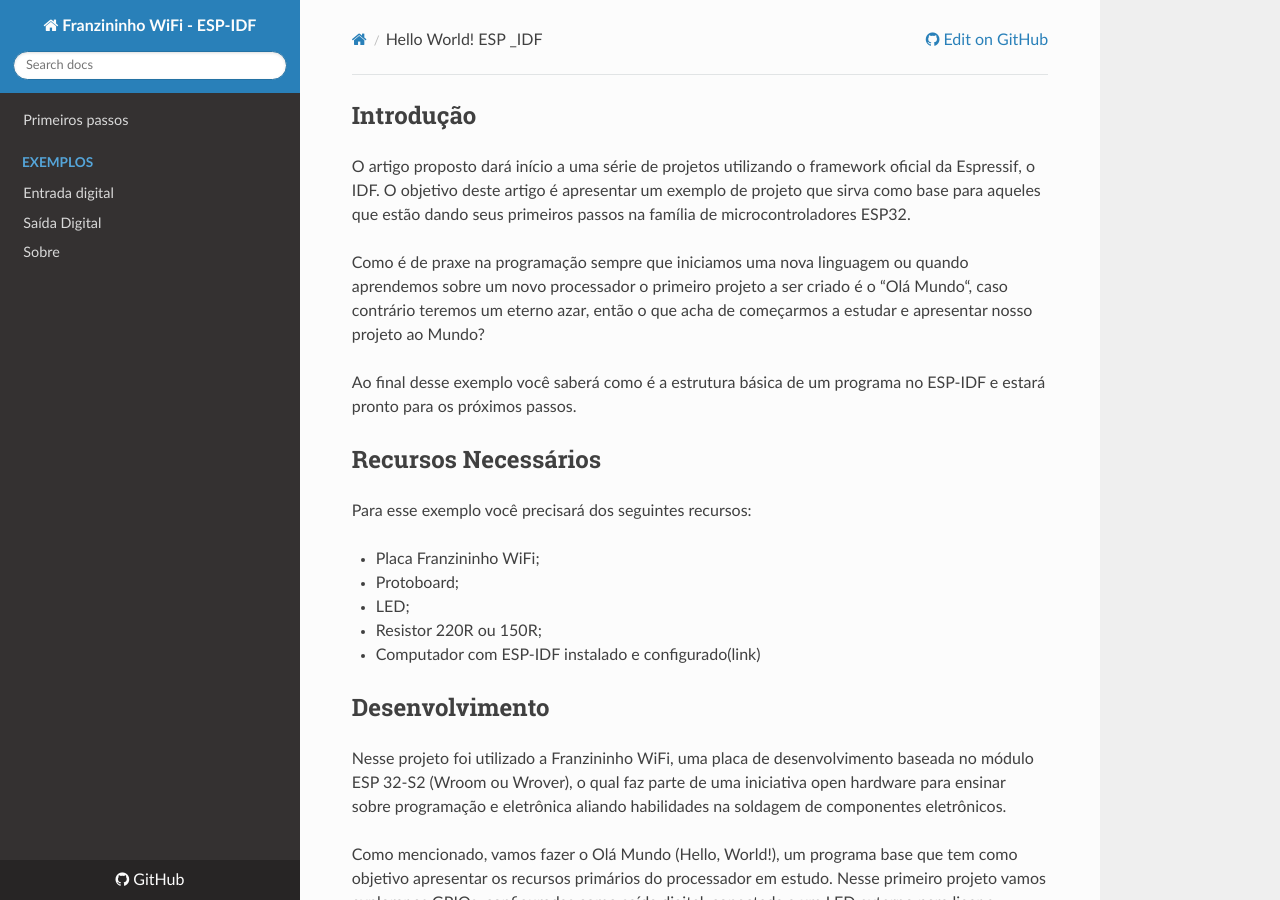
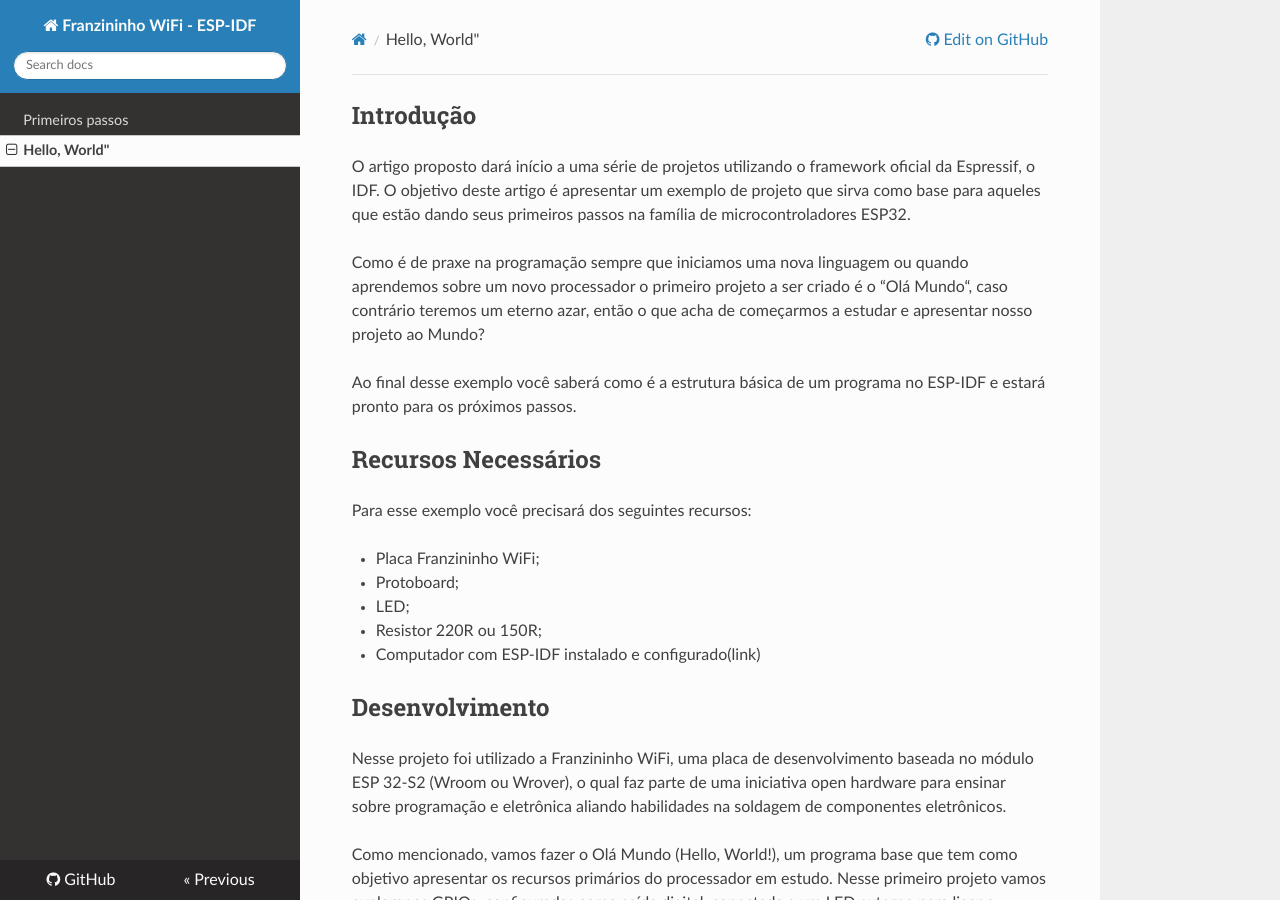
Before and after one commit to Franzininho/Franzininho-wifi-exemplos-esp-idf, an MkDocs documentation site: the page built from doc/docs/0x01-Hello-world.md, in a window 1280 px wide and 900 px high. Built offline with MkDocs 1.6.1, drawn with Linux system fonts in a browser that asks for light colours; nearby versions of some CDN libraries.

Commit message:
Ajuste da side bar

```diff
--- a/doc/mkdocs.yml
+++ b/doc/mkdocs.yml
@@ -5,10 +5,8 @@
 
 nav:
     - Primeiros passos: index.md
-    - Exemplos:
-        - Entrada digital: exemplos/entrada_digital.md
-        - Saída Digital: exemplos/saida_digital.md
-    - Sobre: about.md
+    - Hello, World": 0x01-Hello-world.md
+
 
 
 theme:
```
